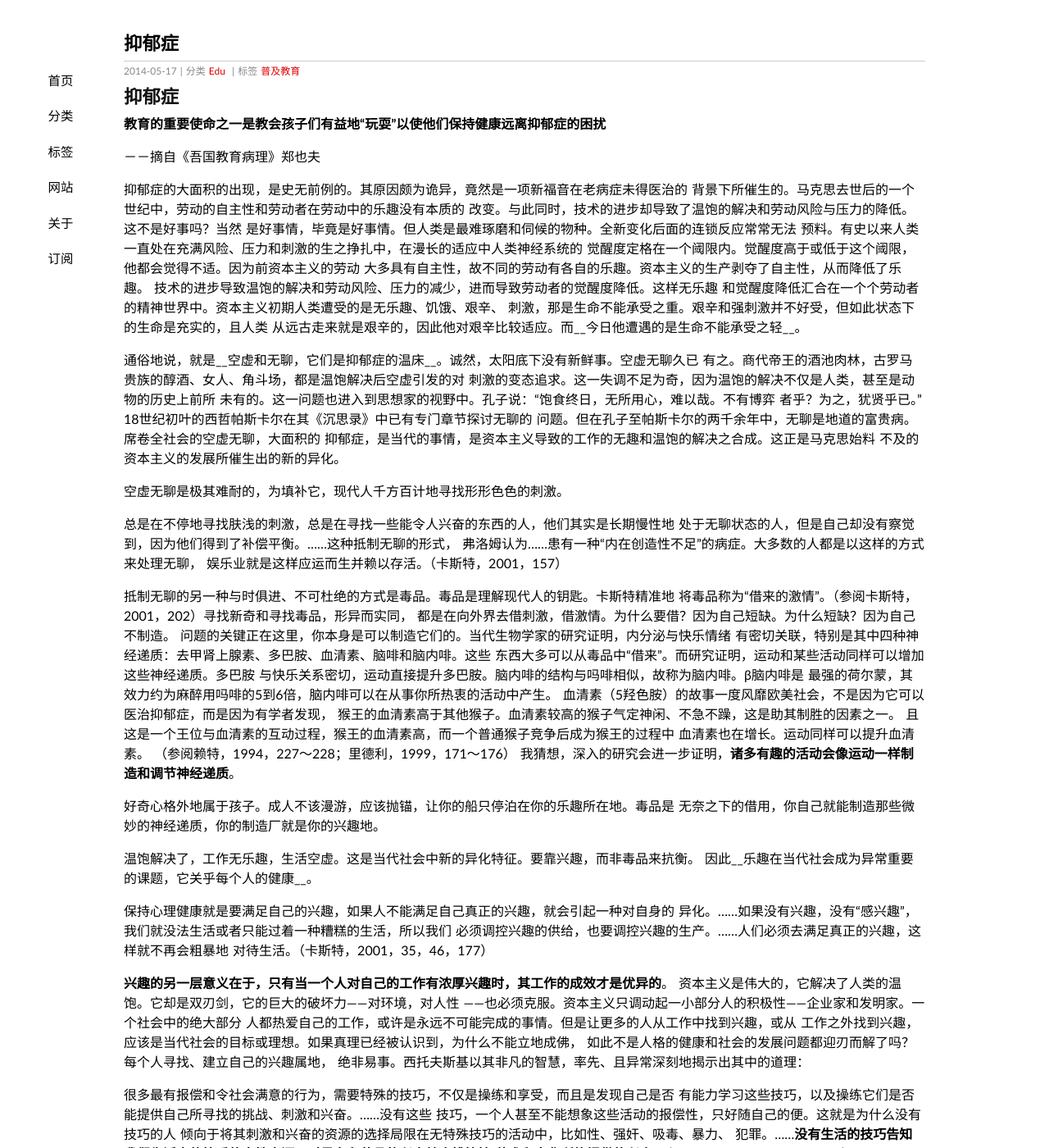
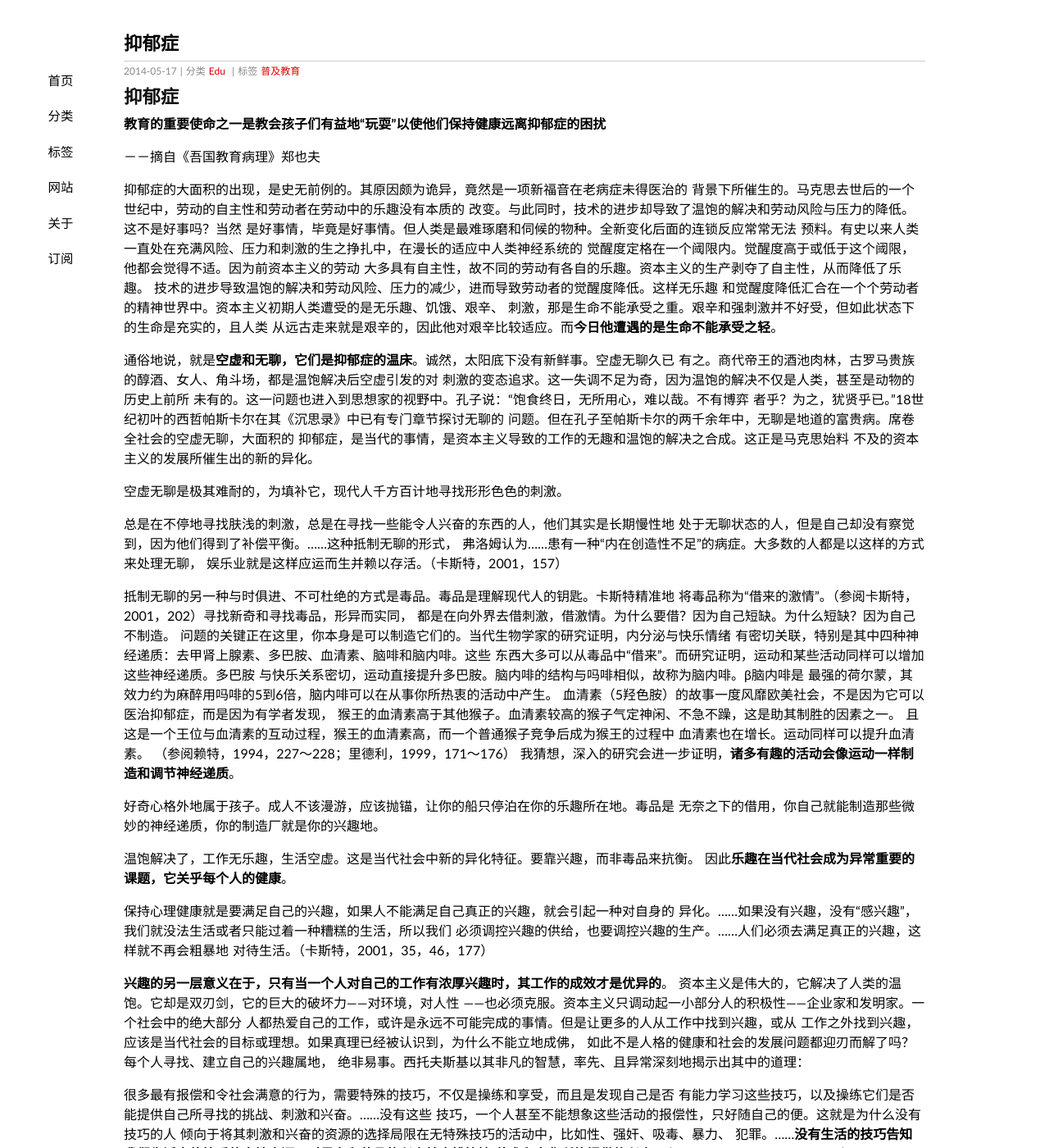
Before and after one commit to ccpaging/ccpaging.github.io, a Jekyll site: the page built from _posts/2014-05-17-Depression.md, in a window 1280 px wide and 1400 px high. Shown: the whole window at 82% size. Built offline with Jekyll 4.4.1, drawn with Linux system fonts in a browser that asks for light colours; comment, search, counter and statistics services are not loaded; some of the changed text lies outside the part shown.

```diff
--- a/_posts/2014-05-17-Depression.md
+++ b/_posts/2014-05-17-Depression.md
@@ -9,7 +9,7 @@ mathjax: false
 
 ## 抑郁症
 
-__教育的重要使命之一是教会孩子们有益地“玩耍”以使他们保持健康远离抑郁症的困扰__
+**教育的重要使命之一是教会孩子们有益地“玩耍”以使他们保持健康远离抑郁症的困扰**
 
 －－摘自《吾国教育病理》郑也夫
 
@@ -23,9 +23,9 @@ __教育的重要使命之一是教会孩子们有益地“玩耍”以使他们
 技术的进步导致温饱的解决和劳动风险、压力的减少，进而导致劳动者的觉醒度降低。这样无乐趣
 和觉醒度降低汇合在一个个劳动者的精神世界中。资本主义初期人类遭受的是无乐趣、饥饿、艰辛、
 刺激，那是生命不能承受之重。艰辛和强刺激并不好受，但如此状态下的生命是充实的，且人类
-从远古走来就是艰辛的，因此他对艰辛比较适应。而__今日他遭遇的是生命不能承受之轻__。
+从远古走来就是艰辛的，因此他对艰辛比较适应。而**今日他遭遇的是生命不能承受之轻**。
 
-通俗地说，就是__空虚和无聊，它们是抑郁症的温床__。诚然，太阳底下没有新鲜事。空虚无聊久已
+通俗地说，就是**空虚和无聊，它们是抑郁症的温床**。诚然，太阳底下没有新鲜事。空虚无聊久已
 有之。商代帝王的酒池肉林，古罗马贵族的醇酒、女人、角斗场，都是温饱解决后空虚引发的对
 刺激的变态追求。这一失调不足为奇，因为温饱的解决不仅是人类，甚至是动物的历史上前所
 未有的。这一问题也进入到思想家的视野中。孔子说：“饱食终日，无所用心，难以哉。不有博弈
@@ -54,20 +54,20 @@ __教育的重要使命之一是教会孩子们有益地“玩耍”以使他们
 且这是一个王位与血清素的互动过程，猴王的血清素高，而一个普通猴子竞争后成为猴王的过程中
 血清素也在增长。运动同样可以提升血清素。
 （参阅赖特，1994，227～228；里德利，1999，171～176）
-我猜想，深入的研究会进一步证明，__诸多有趣的活动会像运动一样制造和调节神经递质__。
+我猜想，深入的研究会进一步证明，**诸多有趣的活动会像运动一样制造和调节神经递质**。
 
 好奇心格外地属于孩子。成人不该漫游，应该抛锚，让你的船只停泊在你的乐趣所在地。毒品是
 无奈之下的借用，你自己就能制造那些微妙的神经递质，你的制造厂就是你的兴趣地。
 
 温饱解决了，工作无乐趣，生活空虚。这是当代社会中新的异化特征。要靠兴趣，而非毒品来抗衡。
-因此__乐趣在当代社会成为异常重要的课题，它关乎每个人的健康__。
+因此**乐趣在当代社会成为异常重要的课题，它关乎每个人的健康**。
 
 保持心理健康就是要满足自己的兴趣，如果人不能满足自己真正的兴趣，就会引起一种对自身的
 异化。……如果没有兴趣，没有“感兴趣”，我们就没法生活或者只能过着一种糟糕的生活，所以我们
 必须调控兴趣的供给，也要调控兴趣的生产。……人们必须去满足真正的兴趣，这样就不再会粗暴地
 对待生活。（卡斯特，2001，35，46，177）
 
-__兴趣的另一层意义在于，只有当一个人对自己的工作有浓厚兴趣时，其工作的成效才是优异的__。
+**兴趣的另一层意义在于，只有当一个人对自己的工作有浓厚兴趣时，其工作的成效才是优异的**。
 资本主义是伟大的，它解决了人类的温饱。它却是双刃剑，它的巨大的破坏力——对环境，对人性
 ——也必须克服。资本主义只调动起一小部分人的积极性——企业家和发明家。一个社会中的绝大部分
 人都热爱自己的工作，或许是永远不可能完成的事情。但是让更多的人从工作中找到兴趣，或从
@@ -79,17 +79,17 @@ __兴趣的另一层意义在于，只有当一个人对自己的工作有浓厚
 有能力学习这些技巧，以及操练它们是否能提供自己所寻找的挑战、刺激和兴奋。……没有这些
 技巧，一个人甚至不能想象这些活动的报偿性，只好随自己的便。这就是为什么没有技巧的人
 倾向于将其刺激和兴奋的资源的选择局限在无特殊技巧的活动中，比如性、强奸、吸毒、暴力、
-犯罪。……__没有生活的技巧告知我们生活中的快乐的良性来源，对暴力和药品的兴奋就会排挤掉
-艺术和文化所能提供的兴奋__。（Scitovsky，1976，300～301）
+犯罪。……**没有生活的技巧告知我们生活中的快乐的良性来源，对暴力和药品的兴奋就会排挤掉
+艺术和文化所能提供的兴奋**。（Scitovsky，1976，300～301）
 
 没有理由认为穷人从事暴力而不是危险的体育是因为偏爱前者。如果犯罪是因为贫穷，为什么
 富裕了犯罪没有减少。（Scitovsky，1986，第10章）
 
-__娱乐业__提供了少技巧的刺激消费，主要有电视、开车、购物。闲暇多了靠这三者不行。它们__其实
-是获取新奇的渠道，而不是内容。内容要靠其生产者的想象力去生产__，但它跟不上技术手段的进步。
+**娱乐业**提供了少技巧的刺激消费，主要有电视、开车、购物。闲暇多了靠这三者不行。它们**其实
+是获取新奇的渠道，而不是内容。内容要靠其生产者的想象力去生产**，但它跟不上技术手段的进步。
 我们的经济没有能力为无技巧的刺激消费提供最大化的趣味刺激。（Scitovsky，1976，第11章）
 
-__人文教育最主要是训练消费技巧，为享受各种刺激做准备__。（Scitovsky，1986，125）
+**人文教育最主要是训练消费技巧，为享受各种刺激做准备**。（Scitovsky，1986，125）
 
 文明由创造不同于暴力和劳累的刺激活动，开发从事和享受这些活动的技巧，教育人们学习这些
 活动所需要的技巧组成。……最刺激的良性活动要求最高的技巧，不幸最渴望强刺激的人大多不是
@@ -97,8 +97,8 @@ __人文教育最主要是训练消费技巧，为享受各种刺激做准备__
 需求，想通过身体和心理的刺激性行为达到对无聊的解脱，其迫切性正如同我们的身体对食性的
 需要一样。（Scitovsky，1976，vii-viii）
 
-西托夫斯基以上思想的核心是：__应对空虚无聊是要有准备的，好的准备是文明的组成部分，为之
-做出准备的主要手段是教育__。就是说，教育的一大使命是帮助孩子们找到兴趣，那是令他们终生
+西托夫斯基以上思想的核心是：**应对空虚无聊是要有准备的，好的准备是文明的组成部分，为之
+做出准备的主要手段是教育**。就是说，教育的一大使命是帮助孩子们找到兴趣，那是令他们终生
 受益的东西。开启了思考人之异化的马克思有两个没有料到：其一，没料到温饱解决后异化的
 演变；其二，没料到现当代社会中教育的异化，它非但没有帮助人们寻找兴趣，反而与资本主义的
 生产一同扼杀人的兴趣。
```
